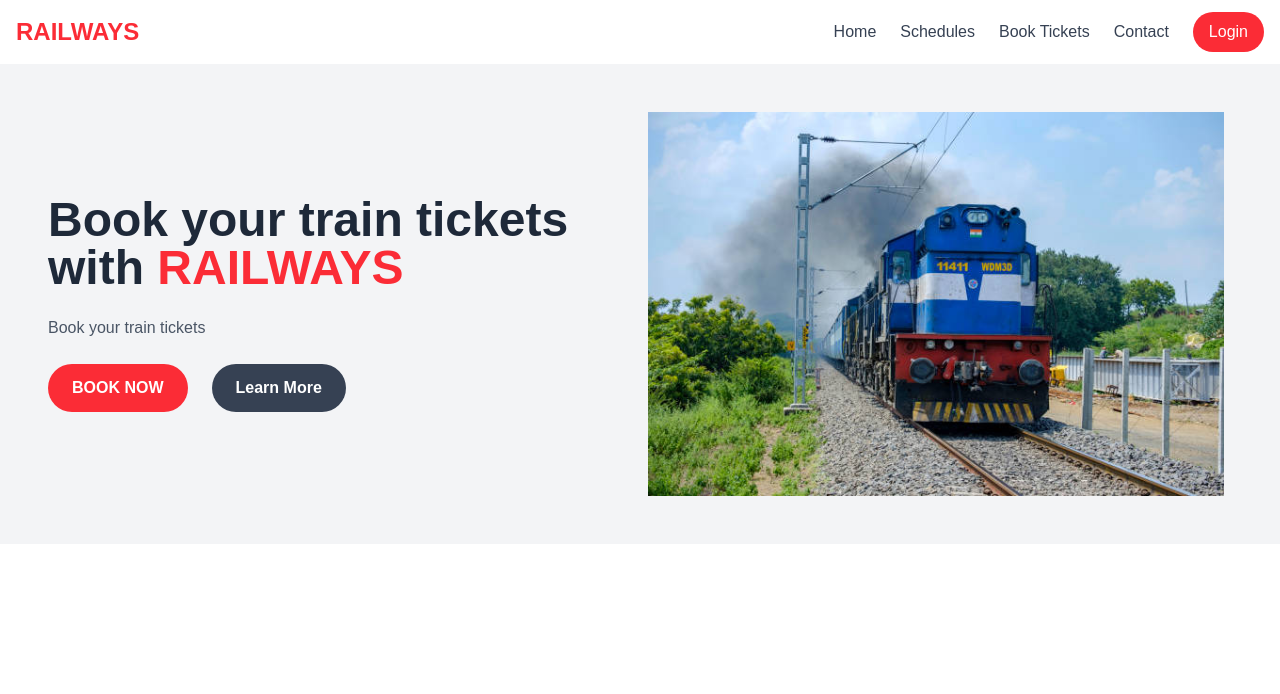
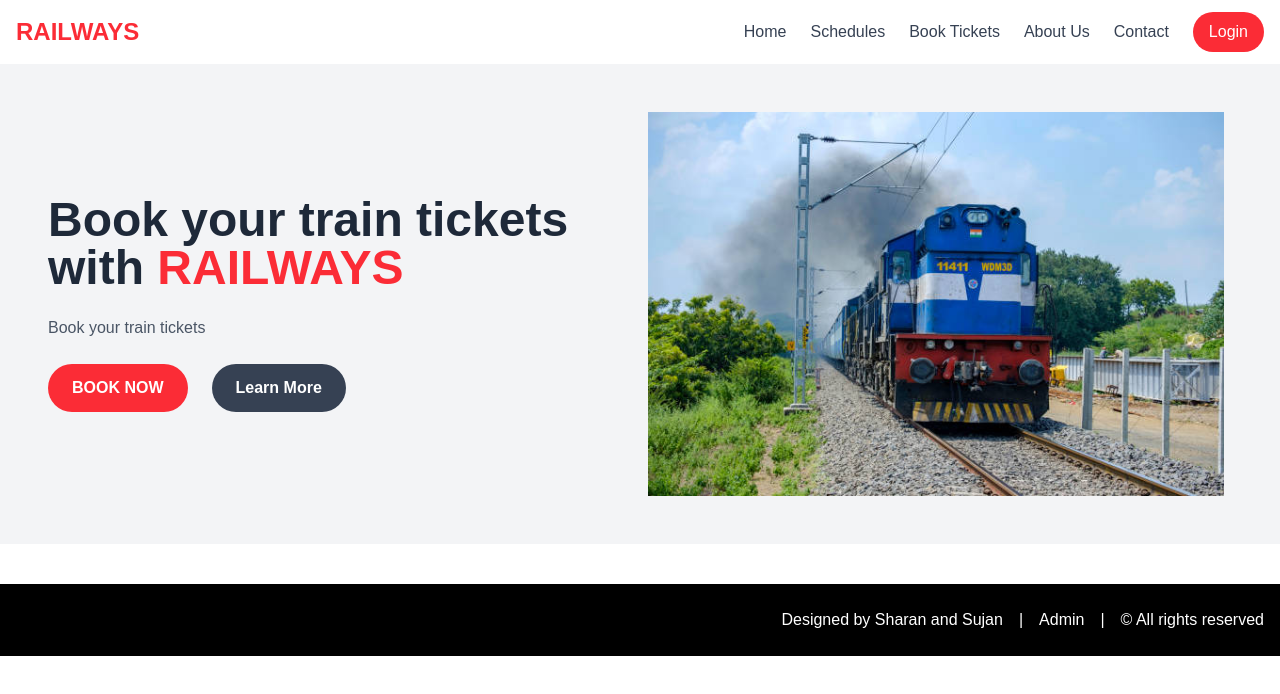
Before and after one commit to Sujan-Bhat/Railways, a Next.js app: page / in a window 1280 px wide. Shown: the top 694 px of the page. Built offline with nearby package versions, Linux system fonts and the light colour scheme.

Commit message:
footeradded

```diff
--- /dev/null
+++ b/src/app/layout/footer.tsx
@@ -0,0 +1,17 @@
+import Link from "next/link";
+
+export default function Footer() {
+  return (
+    <footer className="bg-black text-white py-6 mt-10">
+      <div className="container mx-auto px-4 text-right text-base flex flex-col md:flex-row justify-end items-center gap-2 md:gap-4">
+        <p>Designed by Sharan and Sujan</p>
+        <span className="hidden md:inline">|</span>
+        <Link href="/admin" className="hover:underline hover:text-gray-400">
+          Admin
+        </Link>
+        <span className="hidden md:inline">|</span>
+        <p>© All rights reserved</p>
+      </div>
+    </footer>
+  );
+}
--- a/src/app/layout/header.tsx
+++ b/src/app/layout/header.tsx
@@ -16,6 +16,10 @@ export default function Header() {
         <Link href="/booking" className="hover:text-red-500">
           Book Tickets
         </Link>
+         {/* Added About Us link */}
+        <Link href="/about" className="hover:text-red-500">
+          About Us
+        </Link>
 
         <Link href="/contact" className="hover:text-red-500">
           Contact
--- a/src/app/page.tsx
+++ b/src/app/page.tsx
@@ -1,12 +1,15 @@
 import React from "react";
 import Header from "./layout/header";
 import Hero from "./layout/hero";
+import Footer from "./layout/footer";
+
 
 export default function Home() {
   return (
     <>
       <Header/>
       <Hero/>
+      <Footer/>
     </>
   );
 }
```
